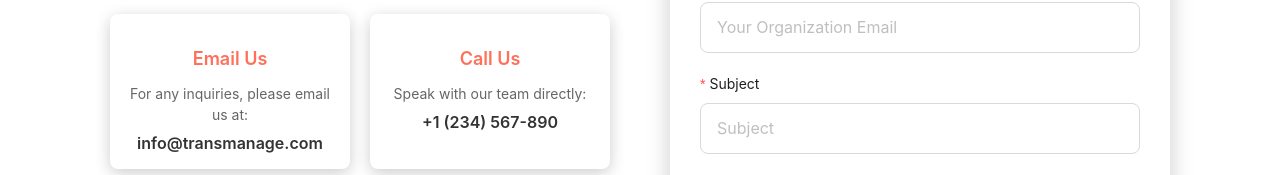
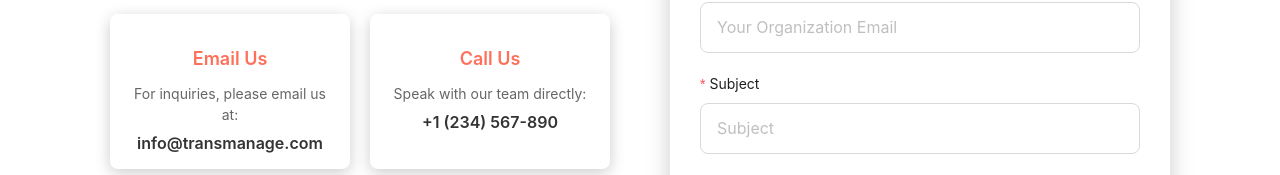
Before and after one commit to Janhavi-2001/TransManage, a React (Create React App) app in the folder TransManage_frontend/: page /contact in a window 1280 px wide. Shown: the part 576-751 px from the top of the page. Built offline with nearby package versions, Linux system fonts and the light colour scheme.

Commit message:
Minor code clean-up

```diff
--- a/TransManage_frontend/src/Components/Contact/Contact.jsx
+++ b/TransManage_frontend/src/Components/Contact/Contact.jsx
@@ -13,7 +13,7 @@ const Contact = () => {
                 <div className="contact-cards">
                     <div className="contact-card">
                         <h3>Email Us</h3>
-                        <p>For any inquiries, please email us at:</p>
+                        <p>For inquiries, please email us at:</p>
                         <a href="mailto:info@transmanage.com">info@transmanage.com</a>
                     </div>
 
--- a/TransManage_frontend/src/Components/Dashboard/Projects/Projects.jsx
+++ b/TransManage_frontend/src/Components/Dashboard/Projects/Projects.jsx
@@ -8,7 +8,7 @@ import { getProjects, createProject, updateProject, deleteProject } from '../../
 import languageToCountryCode from '../../../Data/languageToCountryCode';
 import ReactCountryFlag from 'react-country-flag';
 import { GoAlertFill } from "react-icons/go";
-import { useNavigate, useParams } from 'react-router-dom';
+import { useNavigate } from 'react-router-dom';
 
 
 const Projects = () => {
--- a/TransManage_frontend/src/Components/Dashboard/Sidebar/Sidebar.jsx
+++ b/TransManage_frontend/src/Components/Dashboard/Sidebar/Sidebar.jsx
@@ -1,5 +1,5 @@
 import { Link, useLocation } from 'react-router-dom';
-import { SolutionOutlined, TranslationOutlined, ProjectOutlined } from '@ant-design/icons';
+import { SolutionOutlined, ProjectOutlined } from '@ant-design/icons';
 import './Sidebar.css';
 import { useState, useEffect } from 'react';
 import { getProjects } from '../../../api/projectsApi';
--- a/TransManage_frontend/src/Components/Footer/Footer.jsx
+++ b/TransManage_frontend/src/Components/Footer/Footer.jsx
@@ -14,8 +14,8 @@ const Footer = () => {
         </div>
 
         <div className="footer-links">
-            <a href="/about" className="footer-link">About Us</a>
-            <a href="/contact" className="footer-link">Contact</a>
+            <a href="#" className="footer-link">About Us</a>
+            <a href="#" className="footer-link">Contact</a>
             <a href="#" className="footer-link">Privacy Policy</a>
             <a href="#" className="footer-link">Terms of Service</a>
         </div>
```
